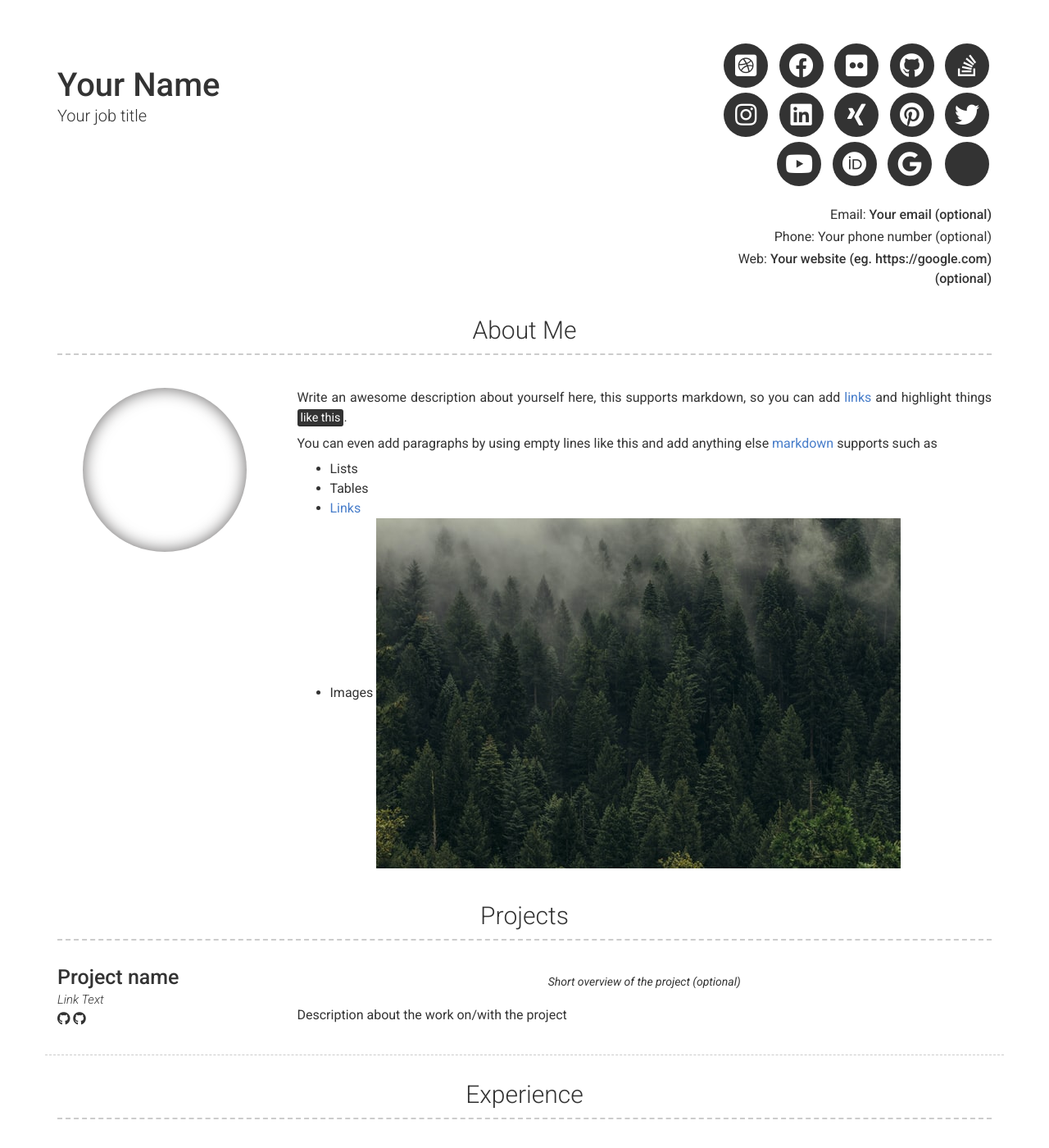
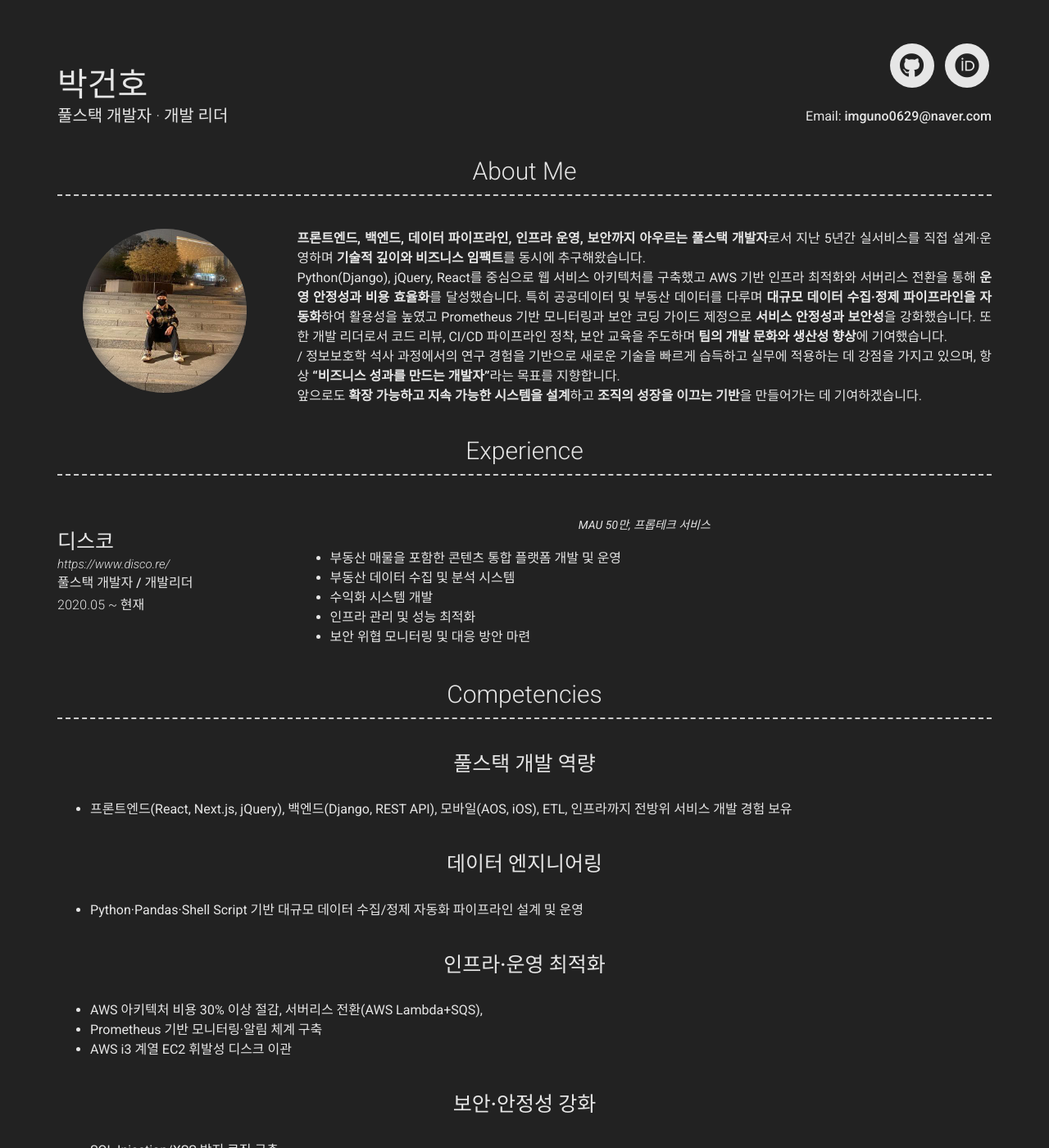
Before and after one commit to imguno/imguno.github.io, a Jekyll site: the page built from index.md, in a window 1280 px wide and 1400 px high. Shown: the whole window at 82% size. Built offline with Jekyll 4.4.1, drawn with Linux system fonts in a browser that asks for light colours; nearby versions of some CDN libraries; some of the changed text lies outside the part shown.

Commit message:
이력서 초안

```diff
--- a/_config.yml
+++ b/_config.yml
@@ -6,38 +6,38 @@ repository: Git repository where your resume will be hosted, only required if yo
 version: 2
 
 # Personal info
-name: Your Name
-title: Your job title
-email: Your email (optional)
+name: 박건호
+title: 풀스택 개발자 · 개발 리더
+email: imguno0629@naver.com
 # email_title: Email (Email title override)
-phone: Your phone number (optional)
+# phone: Your phone number (optional)
 # phone_title: Phone (Phone title override)
-website: Your website (eg. https://google.com)(optional)
+# website: Your website (eg. https://google.com)(optional)
 # website_title: Web (Website title override)
 
 # Dark Mode (true/false/never)
-darkmode: false
+darkmode: true
 
 # Social links
-twitter_username: jekyllrb
-github_username:  jekyll
-stackoverflow_username: "00000001"
-dribbble_username: jekyll
-facebook_username: jekyll
-flickr_username: jekyll
-instagram_username: jekyll
-linkedin_username: jekyll
-xing_username: jekyll
-pinterest_username: jekyll
-youtube_username: jekyll
-orcid_username: 0000-0000-0000-0000
-googlescholar_username: D847cGsAAAAJ
+#twitter_username: jekyllrb
+github_username:  imguno
+# stackoverflow_username: "00000001"
+# dribbble_username: jekyll
+# facebook_username: jekyll
+# flickr_username: jekyll
+# instagram_username: jekyll
+# linkedin_username: jekyll
+# xing_username: jekyll
+# pinterest_username: jekyll
+# youtube_username: jekyll
+orcid_username: 0000-0003-3264-3601
+# googlescholar_username: D847cGsAAAAJ
 
 # Additional icon links
-additional_links:
-- title: Link name
-  icon: Font Awesome brand icon name (eg. fab fa-twitter) (https://fontawesome.com/icons?d=gallery&s=brands&m=free)
-  url: Link url (eg. https://google.com)
+# additional_links:
+# - title: Link name
+#   icon: Font Awesome brand icon name (eg. fab fa-twitter) (https://fontawesome.com/icons?d=gallery&s=brands&m=free)
+#   url: Link url (eg. https://google.com)
 # - title: another link
 #   icon: font awesome brand icon name (eg. fab fa-twitter) (https://fontawesome.com/icons?d=gallery&s=brands&m=free)
 #   url: Link url (eg. https://google.com)
@@ -50,37 +50,22 @@ additional_links:
 
 # About Section
 # about_title: About Me (Use this to override about section title)
-about_profile_image: Directory of profile image (eg. images/profile.jpg)
-about_content: | # this will include new lines to allow paragraphs
-  Write an awesome description about yourself here, this supports markdown, so you can add [links](http://foobar.com) and highlight things <mark>like this</mark>.
+about_profile_image: images/profile.jpeg
+about_content:  |
+    **프론트엔드, 백엔드, 데이터 파이프라인, 인프라 운영, 보안까지 아우르는 풀스택 개발자**로서 지난 5년간 실서비스를 직접 설계·운영하며 **기술적 깊이와 비즈니스 임팩트**를 동시에 추구해왔습니다.<br/>
+    Python(Django), jQuery, React를 중심으로 웹 서비스 아키텍처를 구축했고 AWS 기반 인프라 최적화와 서버리스 전환을 통해 **운영 안정성과 비용 효율화**를 달성했습니다. 특히 공공데이터 및 부동산 데이터를 다루며 **대규모 데이터 수집·정제 파이프라인을 자동화**하여 활용성을 높였고 Prometheus 기반 모니터링과 보안 코딩 가이드 제정으로 **서비스 안정성과 보안성**을 강화했습니다.
+    또한 개발 리더로서 코드 리뷰, CI/CD 파이프라인 정착, 보안 교육을 주도하며 **팀의 개발 문화와 생산성 향상**에 기여했습니다.<br>/
+    정보보호학 석사 과정에서의 연구 경험을 기반으로 새로운 기술을 빠르게 습득하고 실무에 적용하는 데 강점을 가지고 있으며, 항상 **“비즈니스 성과를 만드는 개발자”**라는 목표를 지향합니다.<br/>
+    앞으로도 **확장 가능하고 지속 가능한 시스템을 설계**하고 **조직의 성장을 이끄는 기반**을 만들어가는 데 기여하겠습니다.
+  # Write an awesome description about yourself here, this supports markdown, so you can add [links](http://foobar.com) and highlight things <mark>like this</mark>.
 
-  You can even add paragraphs by using empty lines like this and add anything else [markdown](https://www.markdownguide.org/getting-started#what-is-markdown) supports such as
-    - Lists
-    - Tables
-    - <a href="google.com">Links</a>
-    - Images ![alt text](/images/landscape-trees.jpg "Trees")
+  # You can even add paragraphs by using empty lines like this and add anything else [markdown](https://www.markdownguide.org/getting-started#what-is-markdown) supports such as
+  #   - Lists
+  #   - Tables
+  #   - <a href="google.com">Links</a>
+  #   - Images ![alt text](/images/landscape-trees.jpg "Trees")
 
 content:
-  - title: Projects # Title for the section
-    layout: list # Type of content section (list/text)
-    content:
-      - layout: left
-        border: weak  # Value of `weak` will display a weak border below this item. # Any
-                      # other value (or no value) means no border will be displayed
-        title: Project name
-        link: Link to project (eg. sproogen.github.io/modern-resume-theme)(optional)
-        link_text: Link Text
-        additional_links:
-          - title:  Github page for project (eg. sproogen/modern-resume-theme)
-            icon: fab fa-github
-            url: Link to project (eg. sproogen.github.io/modern-resume-theme)(optional)
-          - title:  Github page for project (eg. sproogen/modern-resume-theme)
-            icon: fab fa-github
-            url: Link to project (eg. sproogen.github.io/modern-resume-theme)(optional)
-        quote: >
-          Short overview of the project (optional)
-        description: | # this will include new lines to allow paragraphs
-          Description about the work on/with the project
   - title: Experience
     layout: list
     content:
--- /dev/null
+++ b/_data/competencies.yml
@@ -0,0 +1,47 @@
+- layout: top-middle
+  name: 풀스택 개발 역량
+  link:
+  quote: >
+  description: | # this will include new lines to allow paragraphs
+    * 프론트엔드(React, Next.js, jQuery), 백엔드(Django, REST API), 모바일(AOS, iOS), ETL, 인프라까지 전방위 서비스 개발 경험 보유
+
+- layout: top-middle
+  name: 데이터 엔지니어링
+  link:
+  quote: >
+  description: | # this will include new lines to allow paragraphs
+    * Python·Pandas·Shell Script 기반 대규모 데이터 수집/정제 자동화 파이프라인 설계 및 운영
+
+- layout: top-middle
+  name: 인프라·운영 최적화
+  link:
+  quote: >
+  description: | # this will include new lines to allow paragraphs
+    * AWS 아키텍처 비용 30% 이상 절감, 서버리스 전환(AWS Lambda+SQS),
+    * Prometheus 기반 모니터링·알림 체계 구축
+    * AWS i3 계열 EC2 휘발성 디스크 이관
+
+- layout: top-middle
+  name: 보안·안정성 강화
+  link:
+  quote: >
+  description: | # this will include new lines to allow paragraphs
+    * SQL Injection/XSS 방지 로직 구축
+    * AWS IAM 최소 권한 원칙 적용
+    * 보안 코딩 가이드 제정 및 사내 교육 주도
+
+- layout: top-middle
+  name: 팀 리딩 및 협업
+  link:
+  quote: >
+  description: | # this will include new lines to allow paragraphs
+    * 코드 리뷰·CI/CD 파이프라인 정착
+    * 신규 인력 온보딩 프로세스 개선
+    * 개발팀 리딩 경험
+
+- layout: top-middle
+  name: 연구·학술적 기반
+  link:
+  quote: >
+  description: | # this will include new lines to allow paragraphs
+    * 정보보호학 석사, IoT 보안 및 서버리스 컴퓨팅 관련 다수 논문 발표 및 학술대회 수상 경력
--- /dev/null
+++ b/_data/experience.yml
@@ -0,0 +1,13 @@
+- layout: left
+  company: 디스코
+  link: https://www.disco.re/
+  job_title: 풀스택 개발자 / 개발리더
+  dates: 2020.05 ~ 현재
+  quote: >
+    MAU 50만, 프롭테크 서비스
+  description: | # this will include new lines to allow paragraphs
+    * 부동산 매물을 포함한 콘텐츠 통합 플랫폼 개발 및 운영
+    * 부동산 데이터 수집 및 분석 시스템
+    * 수익화 시스템 개발
+    * 인프라 관리 및 성능 최적화
+    * 보안 위협 모니터링 및 대응 방안 마련
--- /dev/null
+++ b/_data/skills.yml
@@ -0,0 +1,15 @@
+- layout: left
+  name: Frontend
+  description: | # this will include new lines to allow paragraphs
+    * React, Next.js, JavaScript, jQuery
+- layout: left
+  name: Backend
+  description: | # this will include new lines to allow paragraphs
+    * Python, Django
+- layout: left
+  name: DevOps
+  description: | # this will include new lines to allow paragraphs
+    * MySQL
+    * EC2, AWS SQS, Lambda, Route 53
+    * Nginx, Uwsgi
+    * Docker, Prometheus, Grafana
--- /dev/null
+++ b/_includes/competencies.html
@@ -0,0 +1,6 @@
+<div class="container projects-container">
+    <h3>{{ site.competencies_title | default: "Competencies" }}</h3>
+    {% for competencies in site.data.competencies %}
+      {% include {{ competencies.layout | default: 'left' | append: ".html" | prepend: "v1/" }} item=competencies %}
+    {% endfor %}
+  </div>
--- /dev/null
+++ b/_includes/experience.html
@@ -0,0 +1,6 @@
+<div class="container experience-container">
+    <h3>{{ site.experience_title | default: "Experience" }}</h3>
+    {% for experience in site.data.experience %}
+      {% include {{ experience.layout | default: 'left' | append: ".html" | prepend: "v1/" }} item=experience %}
+    {% endfor %}
+  </div>
--- /dev/null
+++ b/_includes/opensource.html
@@ -0,0 +1,6 @@
+<div class="container projects-container">
+    <h3>{{ site.projects_title | default: "Opensource" }}</h3>
+    {% for project in site.data.opensource %}
+      {% include {{ project.layout | default: 'left' | append: ".html" | prepend: "v1/" }} item=project %}
+    {% endfor %}
+</div>
--- /dev/null
+++ b/_includes/skills.html
@@ -0,0 +1,7 @@
+<div class="container skill-container">
+    <h3>{{ site.skill_title | default: "Skill" }}</h3>
+    <p class="quote">현재 업무에 사용중 혹은 사용했던 기술들입니다.</p>
+    {% for skill in site.data.skills %}
+        {% include {{ skills.layout | default: 'left' | append: ".html" | prepend: "v1/" }} item=skill %}
+    {% endfor %}
+</div>
--- a/_layouts/default.html
+++ b/_layouts/default.html
@@ -9,14 +9,24 @@
 
   <main class="page-content" aria-label="Content">
     <div class="wrapper">
+      {%- include about.html -%}
 
-      {%- if jekyll.environment == 'production' and site.gtm -%}
-        {%- include gtm_body.html -%}
+      {%- if site.data.experience.size > 0 -%}
+          {%- include experience.html -%}
       {%- endif -%}
 
-      {%- include about.html -%}
+      {%- if site.data.competencies.size > 0 -%}
+          {%- include competencies.html -%}
+      {%- endif -%}
 
-      {%- if site.version == 2 -%}
+      {%- if site.data.skills.size > 0 -%}
+          {%- include skills.html -%}
+      {%- endif -%}
+
+      {%- if site.data.opensource.size > 0 -%}
+          {%- include opensource.html -%}
+      {%- endif -%}
+      <!-- {%- if site.version == 2 -%}
         {% for section in site.content %}
           <div class="container {{ section.layout }}-container">
             <h3 id="{{ section.title | slugify }}">{{ section.title }}</h3>
@@ -25,7 +35,7 @@
         {% endfor %}
       {% else %}
         {%- include v1/default.html -%}
-      {%- endif -%}
+      {%- endif -%} -->
     </div>
   </main>
 
```
Also changed, not shown: _data/opensource.yml (added, +9 -0 lines), images/profile.jpeg (added).
